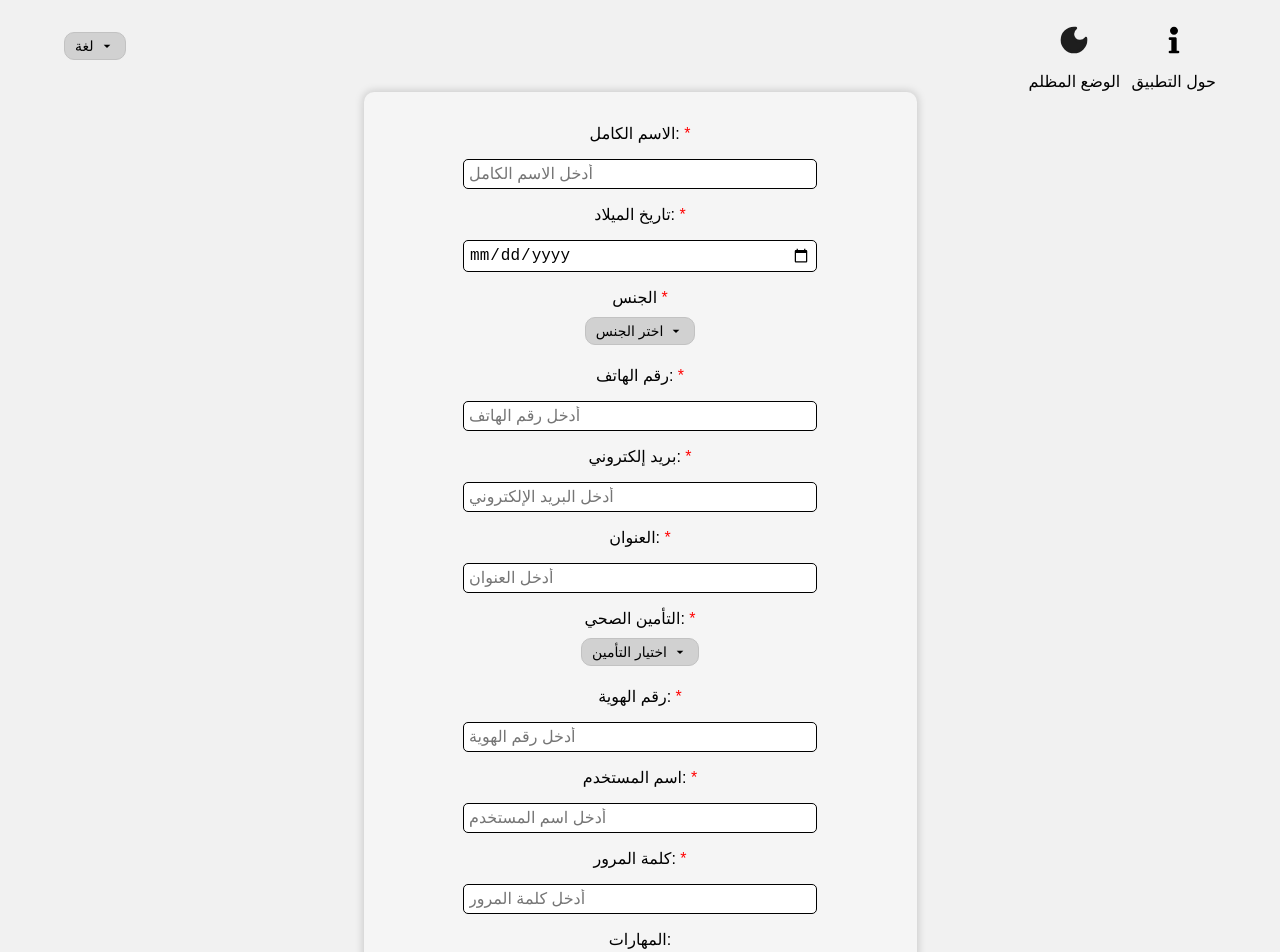
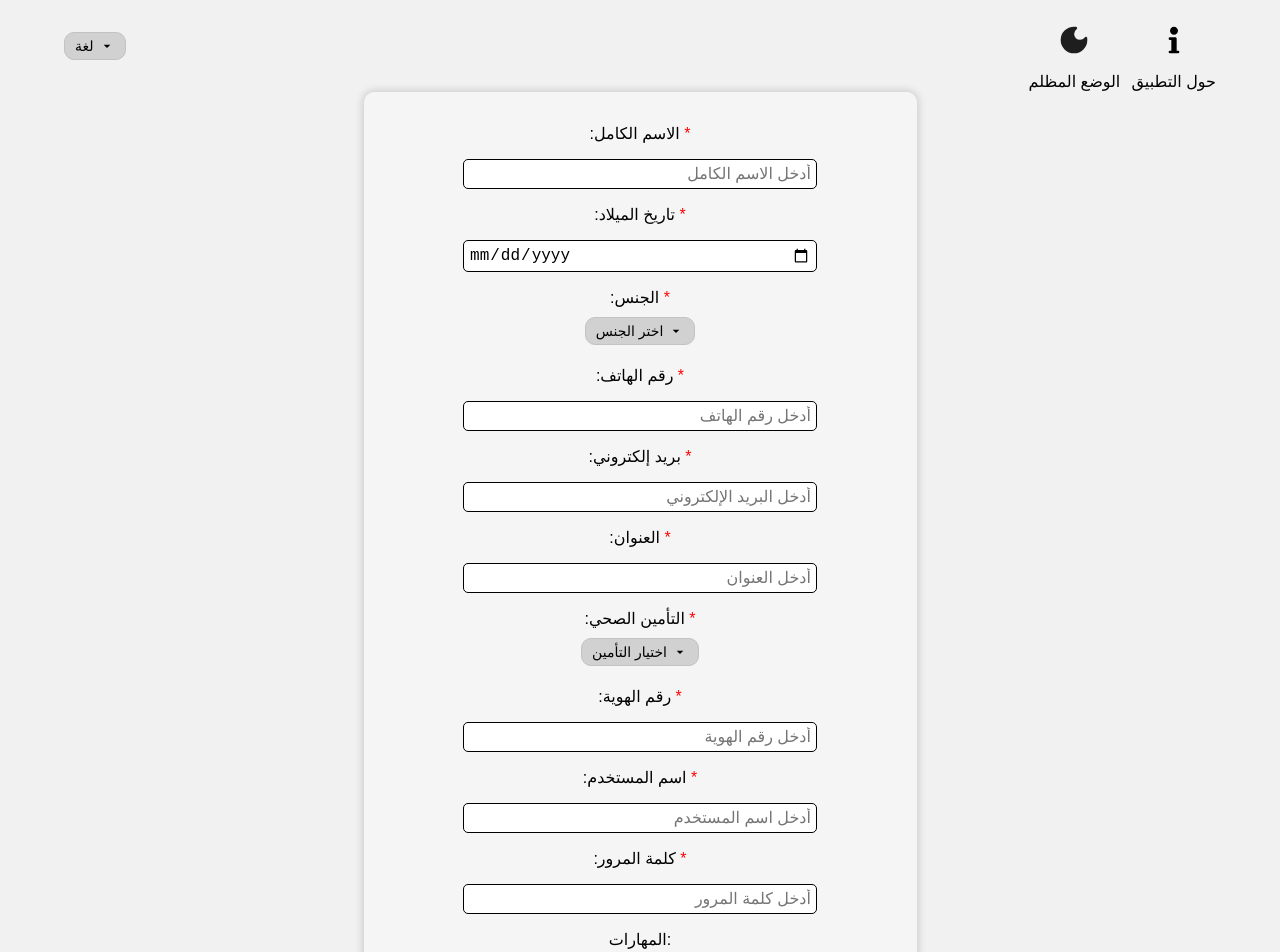
Before and after one commit to mohammadabk2/Beit-Hanina-Community-Center-Vol-App, a React (Create React App) app in the folder client/: page /sign-up in a window 1280 px wide. Shown: the top 952 px of the page. Built offline with nearby package versions, Linux system fonts and the light colour scheme.

Commit message:
adds arabic allalignment for whole project using css and i18n.

```diff
--- a/client/src/App.css
+++ b/client/src/App.css
@@ -537,3 +537,13 @@ input:focus {
     justify-content: center;
   }
 }
+
+html[lang="ar"] input[type="text"],
+html[lang="ar"] input[type="password"],
+html[lang="ar"] input[type="email"],
+html[lang="ar"] input[type="search"],
+html[lang="ar"] input[type="tel"],
+html[lang="ar"] textarea {
+  direction: rtl;
+  text-align: right;
+}
--- a/client/src/config/i18n.js
+++ b/client/src/config/i18n.js
@@ -69,4 +69,10 @@ i18n
     },
   });
 
+document.documentElement.setAttribute("lang", i18n.language);
+// document.documentElement.setAttribute("dir", i18n.language === "ar" ? "rtl" : "ltr");
+
+i18n.on("languageChanged", (lng) => {
+  document.documentElement.setAttribute("lang", lng);
+});
 export default i18n;
--- a/client/src/config/locales/ar/signup.json
+++ b/client/src/config/locales/ar/signup.json
@@ -1,18 +1,18 @@
 {
-  "fullName": "الاسم الكامل",
-  "birthDate": "تاريخ الميلاد",
-  "gender": "الجنس",
-  "male": "ذكر",
-  "female": "أنثى",
-  "phoneNumber": "رقم الهاتف",
-  "email": "بريد إلكتروني",
-  "insurance": "التأمين الصحي",
-  "idNumber": "رقم الهوية",
-  "submit": "إرسال الطلب",
-  "back": "عودة",
-  "address": "العنوان",
-  "ln": "لغة",
-  "skills": "المهارات",
+  "fullName": ":الاسم الكامل",
+  "birthDate": ":تاريخ الميلاد",
+  "gender": ":الجنس",
+  "male": ":ذكر",
+  "female": ":أنثى",
+  "phoneNumber": ":رقم الهاتف",
+  "email": ":بريد إلكتروني",
+  "insurance": ":التأمين الصحي",
+  "idNumber": ":رقم الهوية",
+  "submit": ":إرسال الطلب",
+  "back": ":عودة",
+  "address": ":العنوان",
+  "ln": ":لغة",
+  "skills": ":المهارات",
   "fullname_placeholder": "أدخل الاسم الكامل",
   "sex_placeholder": "أدخل الجنس",
   "phoneNnumber_placeholder": "أدخل رقم الهاتف",
@@ -24,6 +24,6 @@
   "selectskills": "اختر المهارات",
   "remove": "إزالة ",
   "selectinsurance": "اختيار التأمين",
-  "userName": "اسم المستخدم",
-  "password": "كلمة المرور"
+  "userName": ":اسم المستخدم",
+  "password": ":كلمة المرور"
 }
--- a/client/src/config/locales/en/signup.json
+++ b/client/src/config/locales/en/signup.json
@@ -1,18 +1,18 @@
 {
-  "fullName": "Full Name",
-  "birthDate": "Birth Date",
-  "gender": "Gender",
-  "male": "Male",
-  "female": "Female",
-  "phoneNumber": "Phone Number",
-  "email": "Email",
-  "insurance": "Insurance",
-  "idNumber": "ID Number",
+  "fullName": "Full Name:",
+  "birthDate": "Birth Date:",
+  "gender": "Gender:",
+  "male": "Male:",
+  "female": "Female:",
+  "phoneNumber": "Phone Number:",
+  "email": "Email:",
+  "insurance": "Insurance:",
+  "idNumber": "ID Number:",
   "submit": "Submit",
   "back": "Back",
-  "address": "Address",
+  "address": "Address:",
   "ln": "Language",
-  "skills": "Skills",
+  "skills": "Skills:",
   "fullname_placeholder": "Enter Full Name",
   "gender_placeholder": "Enter Gender",
   "phoneNnumber_placeholder": "Enter Phone Number",
--- a/client/src/pages/SignUpPage/SignUp.js
+++ b/client/src/pages/SignUpPage/SignUp.js
@@ -92,7 +92,7 @@ const SignUpPage = () => {
         >
           <div className="flex-box flex-column input-field-box">
             <div>
-              <label> {t("fullName")}: </label>
+              <label> {t("fullName")} </label>
               <label className="red-star">*</label>
             </div>
             <DynamicInput
@@ -107,7 +107,7 @@ const SignUpPage = () => {
 
           <div className="flex-box flex-column input-field-box">
             <div>
-              <label>{t("birthDate")}: </label>
+              <label>{t("birthDate")} </label>
               <label className="red-star">*</label>
             </div>
             <DynamicInput
@@ -133,7 +133,7 @@ const SignUpPage = () => {
 
           <div className="flex-box flex-column input-field-box">
             <div>
-              <label>{t("phoneNumber")}: </label>
+              <label>{t("phoneNumber")} </label>
               <label className="red-star">*</label>
             </div>
             <DynamicInput
@@ -150,7 +150,7 @@ const SignUpPage = () => {
 
           <div className="flex-box flex-column input-field-box">
             <div>
-              <label>{t("email")}: </label>
+              <label>{t("email")} </label>
               <label className="red-star">*</label>
             </div>
             <DynamicInput
@@ -165,7 +165,7 @@ const SignUpPage = () => {
 
           <div className="flex-box flex-column input-field-box">
             <div>
-              <label>{t("address")}: </label>
+              <label>{t("address")} </label>
               <label className="red-star">*</label>
             </div>
             <DynamicInput
@@ -180,7 +180,7 @@ const SignUpPage = () => {
 
           <div className="flex-box flex-column input-field-box">
             <div>
-              <label>{t("insurance")}: </label>
+              <label>{t("insurance")} </label>
               <label className="red-star">*</label>
             </div>
             <DropDownMenu
@@ -192,7 +192,7 @@ const SignUpPage = () => {
 
           <div className="flex-box flex-column input-field-box">
             <div>
-              <label>{t("idNumber")}: </label>
+              <label>{t("idNumber")} </label>
               <label className="red-star">*</label>
             </div>
 
@@ -208,7 +208,7 @@ const SignUpPage = () => {
 
           <div className="flex-box flex-column input-field-box">
             <div>
-              <label>{t("userName")}: </label>
+              <label>{t("userName")} </label>
               <label className="red-star">*</label>
             </div>
 
@@ -224,7 +224,7 @@ const SignUpPage = () => {
 
           <div className="flex-box flex-column input-field-box">
             <div>
-              <label>{t("password")}: </label>
+              <label>{t("password")} </label>
               <label className="red-star">*</label>
             </div>
 
```
